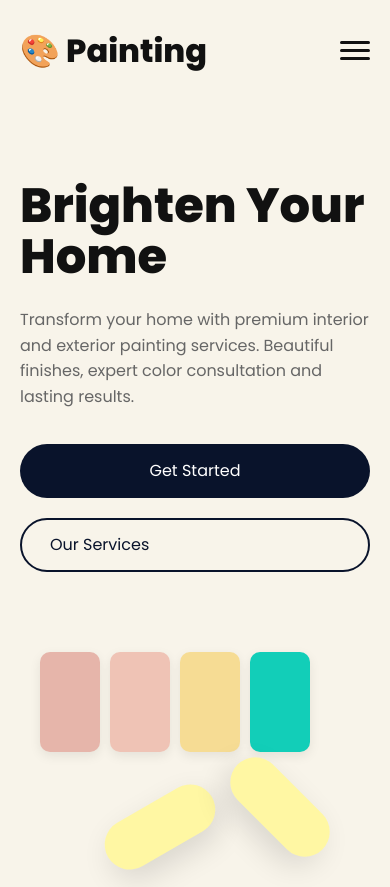
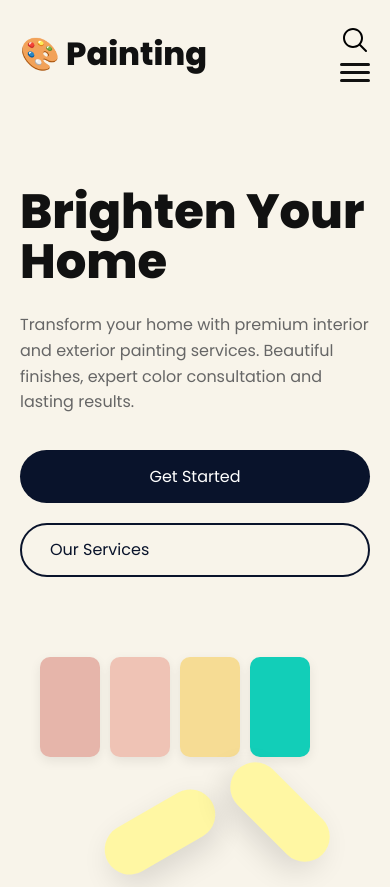
Before and after one commit to mysidhi/paintwebsite, a plain HTML site: page index.html in a window 390 px wide. Shown: the top 887 px of the page. Drawn offline with Linux system fonts and the light colour scheme.

Commit message:
Fix HTML structure and add header actionsupdact

```diff
--- a/index.html
+++ b/index.html
@@ -26,16 +26,23 @@
         </ul>
     </nav>
 
-    <a href="#" class="btn desktop-btn">Get Quote</a>
+    <div class="header-actions">
+       <a href="https://www.google.com" target="_blank">
+      <svg xmlns="http://www.w3.org/2000/svg" x="0px" y="0px" width="30" height="30" viewBox="0 0 30 30">
+<path d="M 13 3 C 7.4889971 3 3 7.4889971 3 13 C 3 18.511003 7.4889971 23 13 23 C 15.396508 23 17.597385 22.148986 19.322266 20.736328 L 25.292969 26.707031 A 1.0001 1.0001 0 1 0 26.707031 25.292969 L 20.736328 19.322266 C 22.148986 17.597385 23 15.396508 23 13 C 23 7.4889971 18.511003 3 13 3 z M 13 5 C 17.430123 5 21 8.5698774 21 13 C 21 17.430123 17.430123 21 13 21 C 8.5698774 21 5 17.430123 5 13 C 5 8.5698774 8.5698774 5 13 5 z"></path>
 
-    <div class="hamburger" id="hamburger">
-        <span></span>
-        <span></span>
-        <span></span>
+</svg>
+</a>
+        <a href="#" class="btn desktop-btn">Get Quote</a>
+
+        <div class="hamburger" id="hamburger">
+            <span></span>
+            <span></span>
+            <span></span>
+        </div>
     </div>
 
 </header>
-
 <section class="hero">
 
     <div class="hero-content">
```
